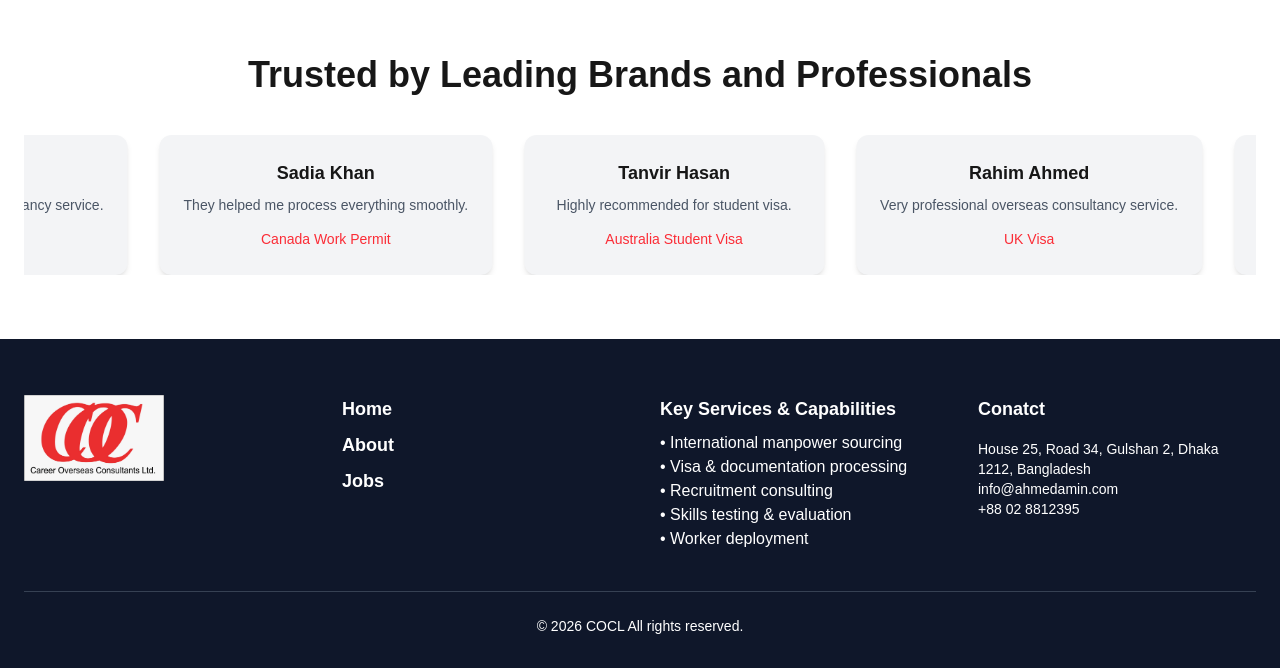
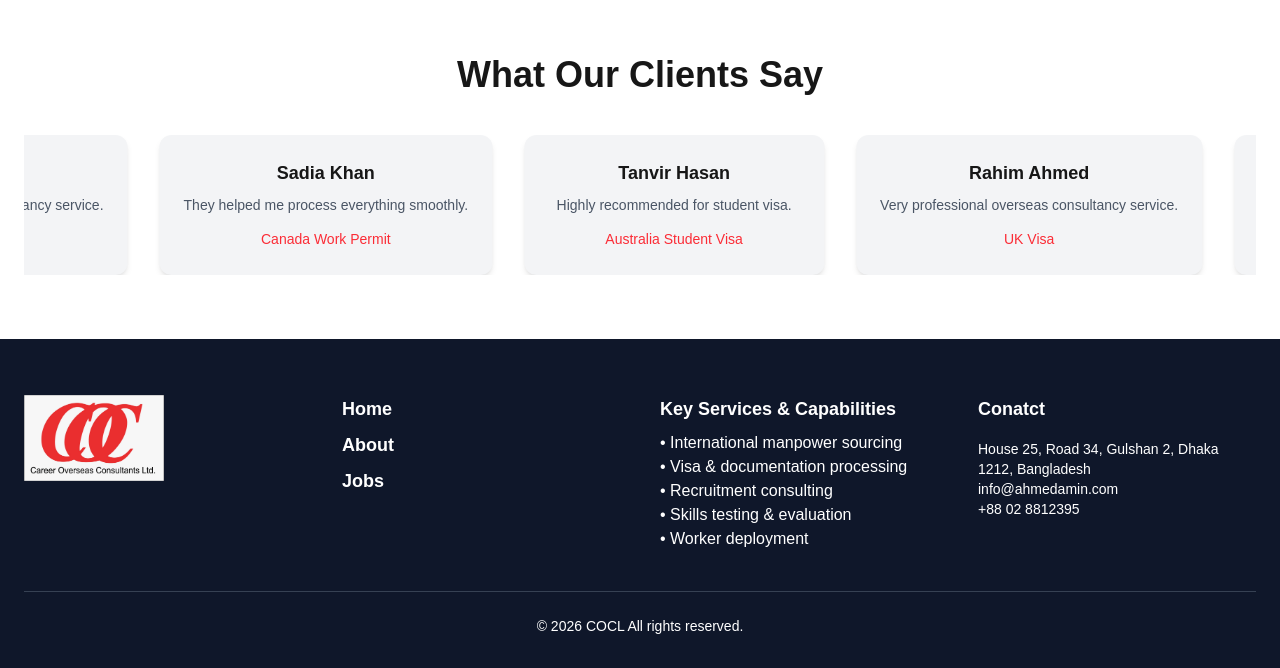
Before and after one commit to fhkathika/Carrier-Overseas-Consulation, a Next.js app: page / in a window 1280 px wide. Shown: the part 1807-2475 px from the top of the page. Built offline with nearby package versions, Linux system fonts and the light colour scheme; no server answers; the database is empty.

Commit message:
update footer

```diff
--- a/src/app/components/Reviews.js
+++ b/src/app/components/Reviews.js
@@ -24,7 +24,7 @@ export default function Reviews() {
       <div className="max-w-7xl mx-auto px-6 text-center">
 
         <h2 className="text-3xl md:text-4xl font-bold mb-10">
-          Trusted by Leading Brands and Professionals
+       What Our Clients Say
         </h2>
 
         <div className="relative w-full overflow-hidden">
```
